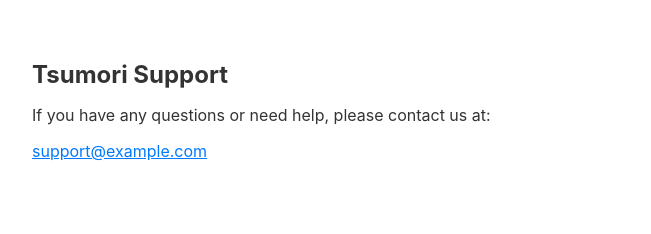
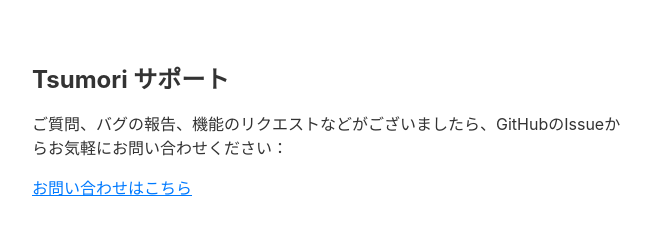
Before and after one commit to NaotoNaka/tsumori-support, a plain HTML site: page index.html in a window 1280 px wide. Shown: the whole page, without its empty margins (308-959 px from the left). Drawn offline with Linux system fonts and the light colour scheme.

Commit message:
サポートページを日本語に変更

```diff
--- a/index.html
+++ b/index.html
@@ -1,9 +1,9 @@
 <!DOCTYPE html>
-<html lang="en">
+<html lang="ja">
 <head>
     <meta charset="UTF-8">
     <meta name="viewport" content="width=device-width, initial-scale=1.0">
-    <title>Tsumori - Support</title>
+    <title>Tsumori - サポート</title>
     <style>
         body {
             font-family: -apple-system, BlinkMacSystemFont, "Segoe UI", Roboto, sans-serif;
@@ -17,8 +17,8 @@
     </style>
 </head>
 <body>
-    <h1>Tsumori Support</h1>
-    <p>If you have any questions or need help, please contact us at:</p>
-    <p><a href="mailto:support@example.com">support@example.com</a></p>
+    <h1>Tsumori サポート</h1>
+    <p>ご質問、バグの報告、機能のリクエストなどがございましたら、GitHubのIssueからお気軽にお問い合わせください：</p>
+    <p><a href="https://github.com/NaotoNaka/tsumori-support/issues">お問い合わせはこちら</a></p>
 </body>
 </html>
```
